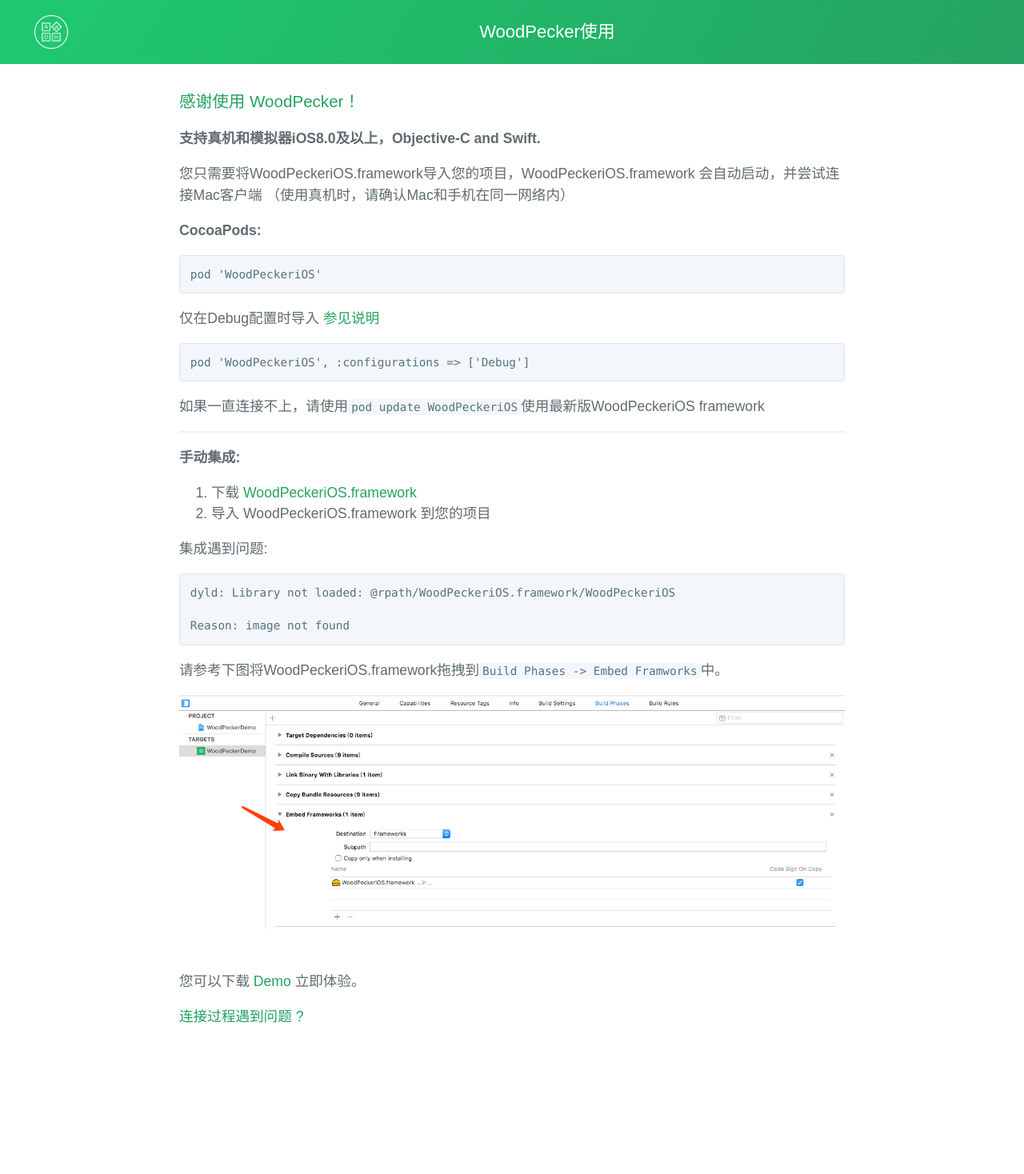
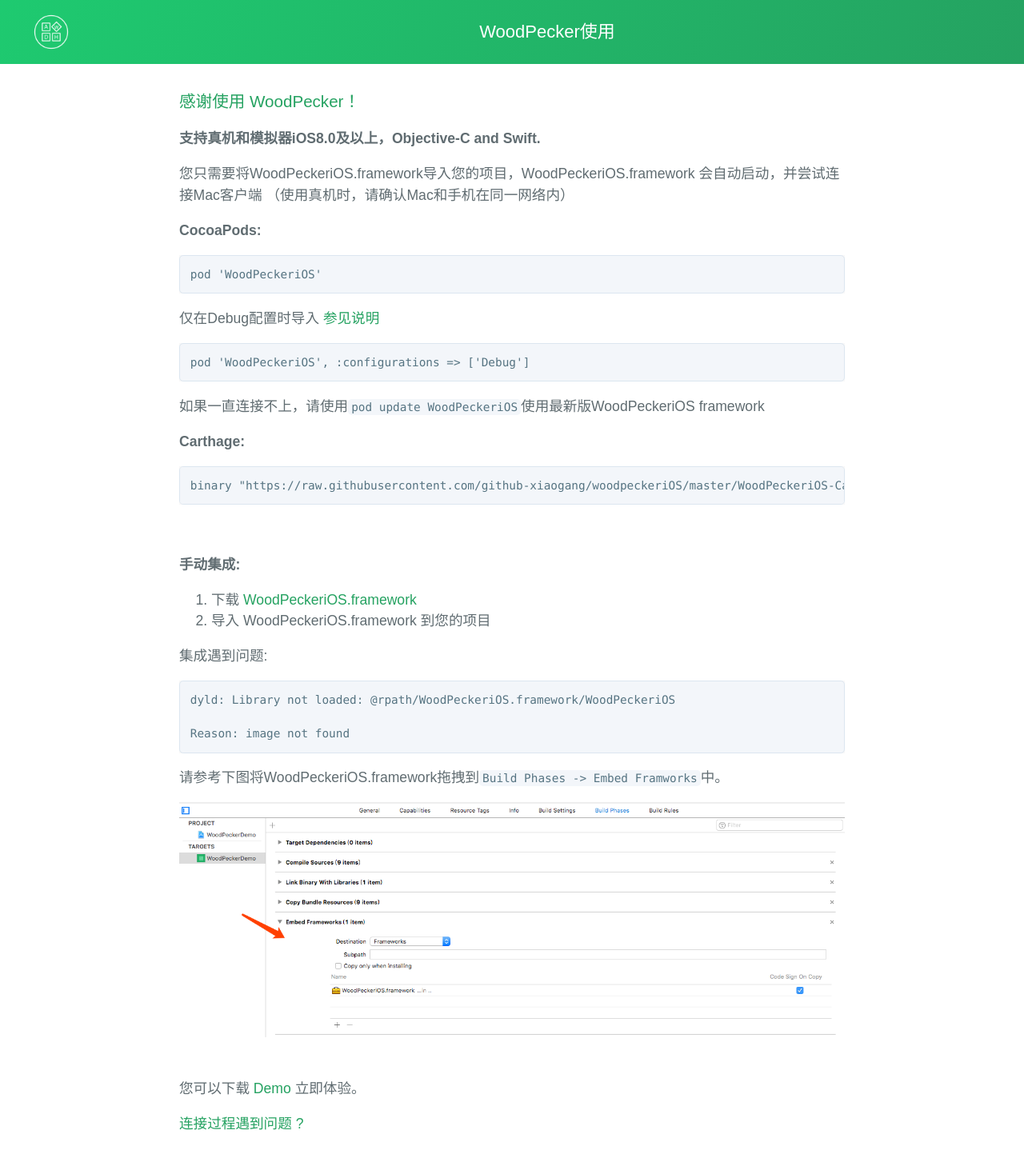
Before and after one commit to github-xiaogang/woodpecker, a Jekyll site: the page built from cnusage.md, in a window 1280 px wide. Shown: the whole page at 80% size. Built offline with Jekyll 4.4.1, drawn with Linux system fonts in a browser that asks for light colours; before the commit the page ends 1334 px from its top, so only the background shows below that.

Commit message:
Add Carthage support
Add Carthage support

````diff
--- a/cnusage.md
+++ b/cnusage.md
@@ -22,8 +22,14 @@ pod 'WoodPeckeriOS'
 pod 'WoodPeckeriOS', :configurations => ['Debug']
 ```
 如果一直连接不上，请使用`pod update WoodPeckeriOS`使用最新版WoodPeckeriOS framework
+<br/>
 
-<hr/>
+**Carthage:**
+
+```
+binary "https://raw.githubusercontent.com/github-xiaogang/woodpeckeriOS/master/WoodPeckeriOS-Carthage.json"
+```
+<br/>
 
 **手动集成:**
 
````
Also changed, not shown: usage.md (+8 -1 lines).
